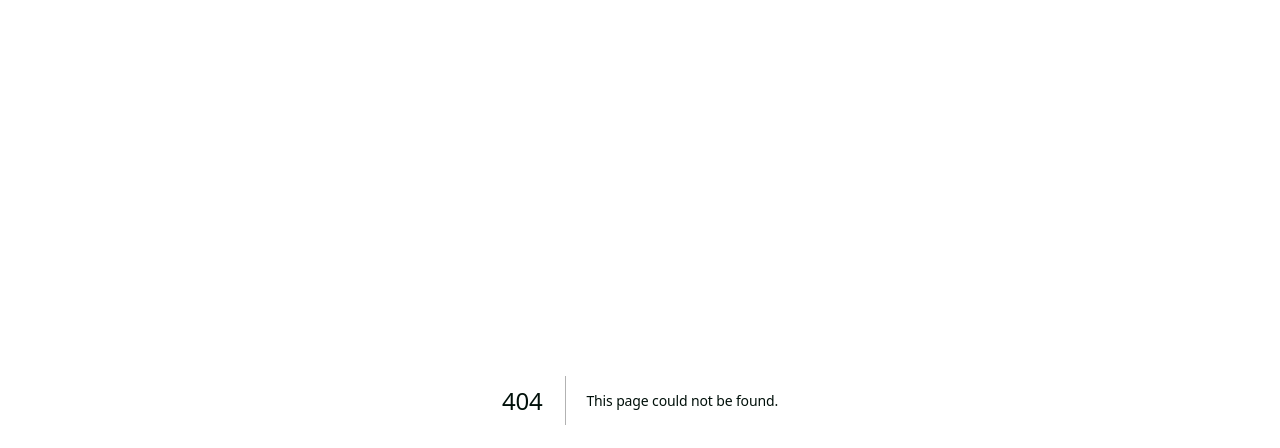
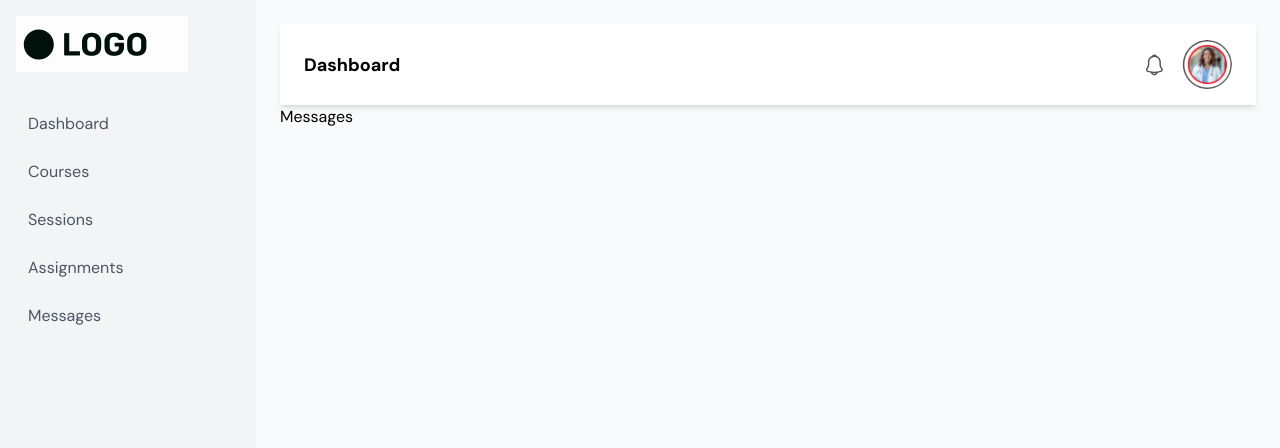
Before and after one commit to Omolara5861/superstar-mentors, a Next.js app: page /mentee-dashboard/messages in a window 1280 px wide. Before the commit this address had no page. Shown: the top 448 px of the page. Built offline with nearby package versions, Linux system fonts and the light colour scheme.

Commit message:
feat: :sparkles: Setup messages

```diff
--- /dev/null
+++ b/src/app/mentee-dashboard/messages/page.tsx
@@ -0,0 +1,8 @@
+import MessagesPage from '../../../pages/mentee-dashboard/messages/Messages';
+export default function About() {
+    return (
+        <>
+            <MessagesPage />
+        </>
+    );
+}
--- a/src/pages/mentee-dashboard/messages/Messages.tsx
+++ b/src/pages/mentee-dashboard/messages/Messages.tsx
@@ -1,7 +1,7 @@
 import Wrapper from '../../../components/mentee-dashboard/wrapper/Wrapper';
 
 
-function Messages() {
+function MessagesPage() {
     return (
         <>
             <p>Messages</p>
@@ -9,4 +9,4 @@ function Messages() {
 
     );
 }
-export default Wrapper(Messages);
+export default Wrapper(MessagesPage);
```
